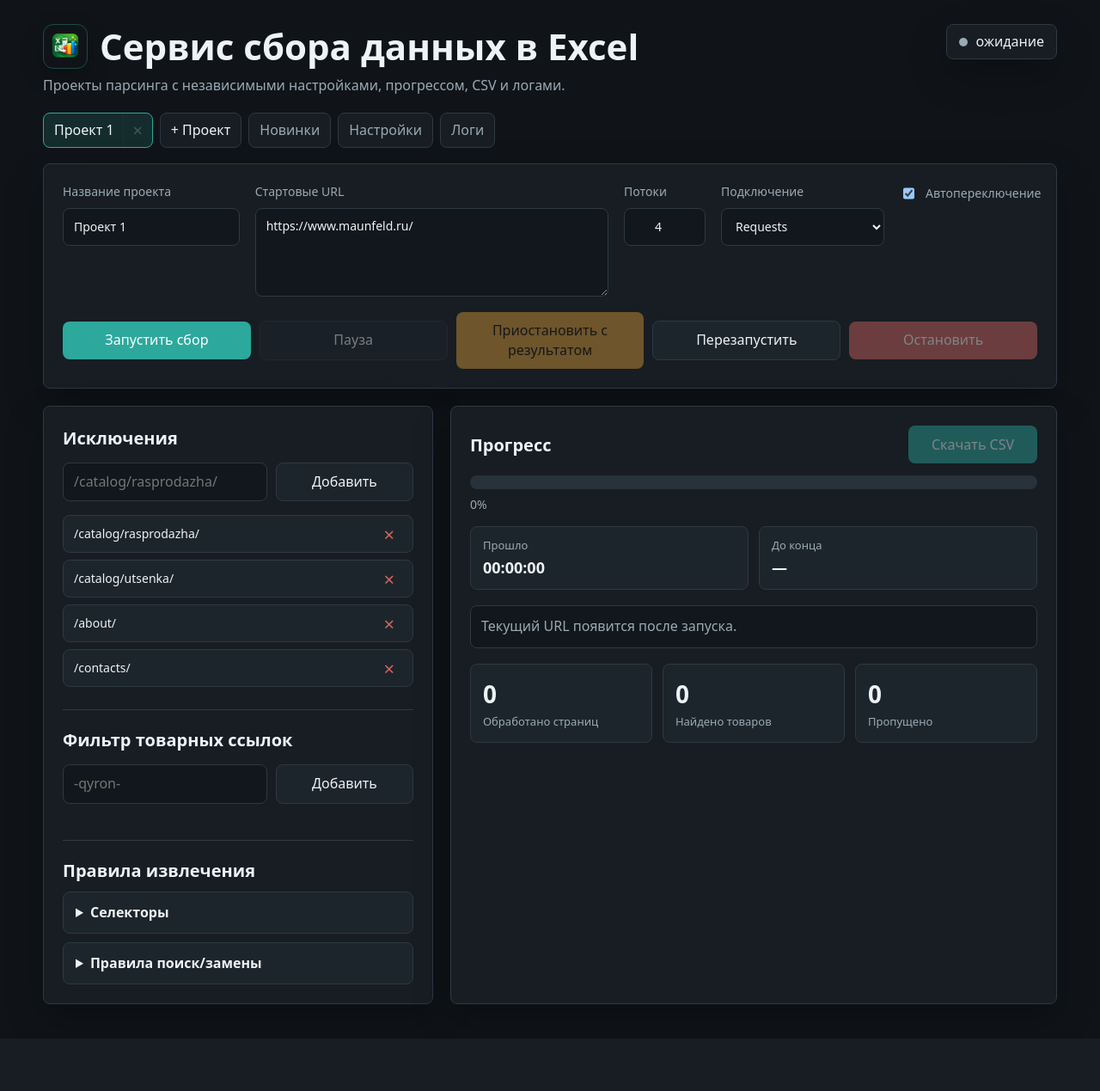
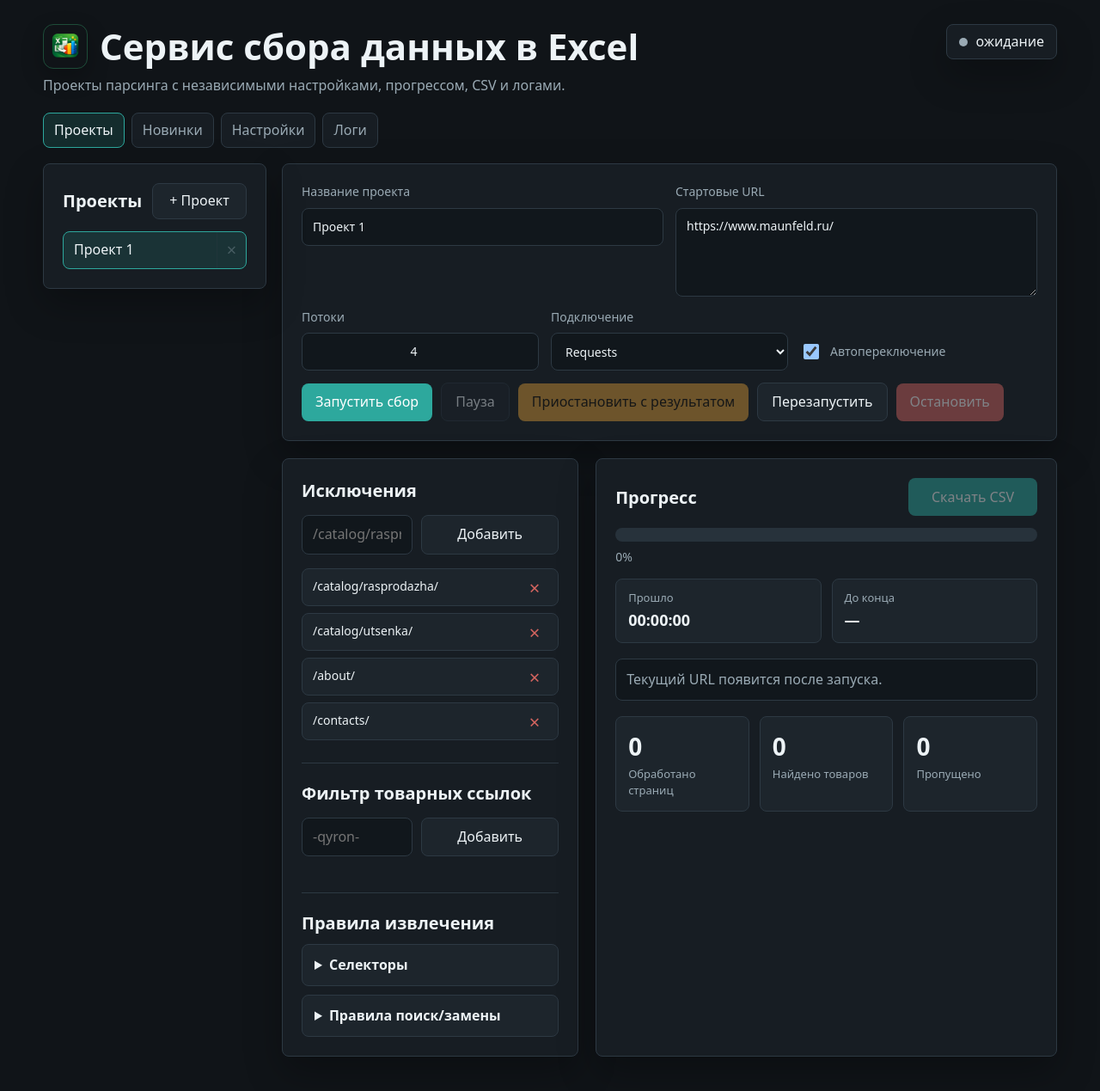
Before and after one commit to FLint7850/Data-collection-service-in-Excel, a Flask app: page / in a window 1280 px wide. Shown: the whole page at 86% size. Before the commit the page ends 1208 px from the top, so only its background shows below. Run offline with Flask 3, Linux system fonts and the light colour scheme; data comes from the database, SQL or seed files in the repository; data that the repository does not hold is empty; parts of the project's set-up code (start-up, migrations or seed data) failed here and were passed over.

Commit message:
fix: Проекты визуал

```diff
--- a/static/css/styles.css
+++ b/static/css/styles.css
@@ -187,6 +187,49 @@ h2 {
   color: var(--text);
 }
 
+.projects-layout {
+  display: grid;
+  grid-template-columns: 260px minmax(0, 1fr);
+  gap: 18px;
+  align-items: start;
+}
+
+.projects-sidebar {
+  position: sticky;
+  top: 16px;
+  padding: 16px;
+}
+
+.projects-sidebar-header {
+  display: flex;
+  align-items: center;
+  justify-content: space-between;
+  gap: 10px;
+  margin-bottom: 14px;
+}
+
+.project-list {
+  display: flex;
+  flex-direction: column;
+  gap: 8px;
+}
+
+.project-list .project-tab {
+  display: flex;
+  width: 100%;
+  min-height: 44px;
+}
+
+.project-list .project-tab-button {
+  flex: 1;
+  max-width: none;
+  text-align: left;
+}
+
+.project-workspace-main {
+  min-width: 0;
+}
+
 .status-pill {
   display: inline-flex;
   align-items: center;
@@ -244,9 +287,6 @@ h2 {
   margin-bottom: 20px;
 }
 
-.project-control-panel {
-  grid-template-columns: minmax(160px, 0.5fr) minmax(260px, 1fr) 95px minmax(190px, 0.45fr) minmax(160px, 0.35fr);
-}
 
 .urls-field textarea {
   min-height: 88px;
@@ -328,15 +368,67 @@ select:focus {
   gap: 10px;
 }
 
+
+.project-control-panel {
+  display: grid;
+  grid-template-columns: repeat(6, minmax(0, 1fr));
+  gap: 14px;
+  align-items: start;
+}
+
+.project-control-panel .name-field,
+.project-control-panel .urls-field,
+.project-control-panel .thread-field,
+.project-control-panel .connection-field {
+  min-width: 0;
+}
+
+.project-control-panel .name-field {
+  grid-column: span 3;
+}
+
+.project-control-panel .urls-field {
+  grid-column: span 3;
+}
+
+.project-control-panel .urls-field textarea {
+  min-height: 88px;
+}
+
+.project-control-panel .thread-field,
+.project-control-panel .connection-field,
+.project-control-panel .fallback-field {
+  grid-column: span 2;
+}
+
+.project-control-panel .thread-field input {
+  text-align: center;
+}
+
+.project-control-panel .fallback-field {
+  min-height: 44px;
+  align-self: end;
+  white-space: nowrap;
+}
+
 .project-control-panel .button-row {
   grid-column: 1 / -1;
-  display: grid;
-  grid-template-columns: repeat(5, minmax(160px, 1fr));
+  display: flex;
+  flex-wrap: wrap;
+  gap: 10px;
+  align-items: center;
 }
 
 .project-control-panel .button {
-  width: 100%;
+  width: auto;
   min-width: 0;
+  white-space: nowrap;
+}
+
+.button {
+  width: auto;
+  min-width: 0;
+  white-space: nowrap;
 }
 
 .button {
@@ -1479,6 +1571,7 @@ select:focus {
   .control-panel,
   .project-control-panel,
   .layout-grid,
+  .projects-layout,
   .news-settings-grid,
   .news-monitor-grid,
   .news-monitor-list,
@@ -1489,6 +1582,15 @@ select:focus {
 
   .topbar {
     display: grid;
+  }
+
+  .projects-sidebar {
+    position: static;
+  }
+
+  .projects-sidebar-header {
+    align-items: stretch;
+    flex-direction: column;
   }
 
   .brand-title {
@@ -1518,7 +1620,24 @@ select:focus {
     grid-template-columns: 1fr;
   }
 
-  .project-control-panel .button-row,
+  .project-control-panel .name-field,
+  .project-control-panel .urls-field,
+  .project-control-panel .thread-field,
+  .project-control-panel .connection-field,
+  .project-control-panel .fallback-field,
+  .project-control-panel .button-row {
+    grid-column: 1 / -1;
+  }
+
+  .project-control-panel .button-row {
+    flex-direction: column;
+    align-items: stretch;
+  }
+
+  .project-control-panel .button-row .button {
+    width: 100%;
+  }
+
   .time-grid {
     grid-template-columns: 1fr;
   }
--- a/templates/index.html
+++ b/templates/index.html
@@ -25,14 +25,22 @@
     </header>
 
     <nav class="tabs-bar">
-      <div class="tabs-list" id="projectTabs"></div>
-      <button class="tab-button add-tab" id="addProjectButton" type="button">+ Проект</button>
+      <button class="tab-button" id="projectsTabButton" type="button">Проекты</button>
       <button class="tab-button" id="newItemsTabButton" type="button">Новинки</button>
       <button class="tab-button" id="settingsTabButton" type="button">Настройки</button>
       <button class="tab-button" id="logsTabButton" type="button">Логи</button>
     </nav>
 
     <section class="project-view" id="projectView">
+      <div class="projects-layout">
+        <aside class="panel projects-sidebar">
+          <div class="projects-sidebar-header">
+            <h2>Проекты</h2>
+            <button class="button secondary compact-button" id="addProjectButton" type="button">+ Проект</button>
+          </div>
+          <div class="project-list" id="projectTabs"></div>
+        </aside>
+        <div class="project-workspace-main">
       <section class="panel control-panel project-control-panel">
         <label class="field name-field">
           <span>Название проекта</span>
@@ -185,6 +193,8 @@
           </div>
         </div>
       </section>
+        </div>
+      </div>
     </section>
 
     <section class="news-view hidden" id="newItemsView">
```
Also changed, not shown: static/js/app.js (+39 -11 lines).
